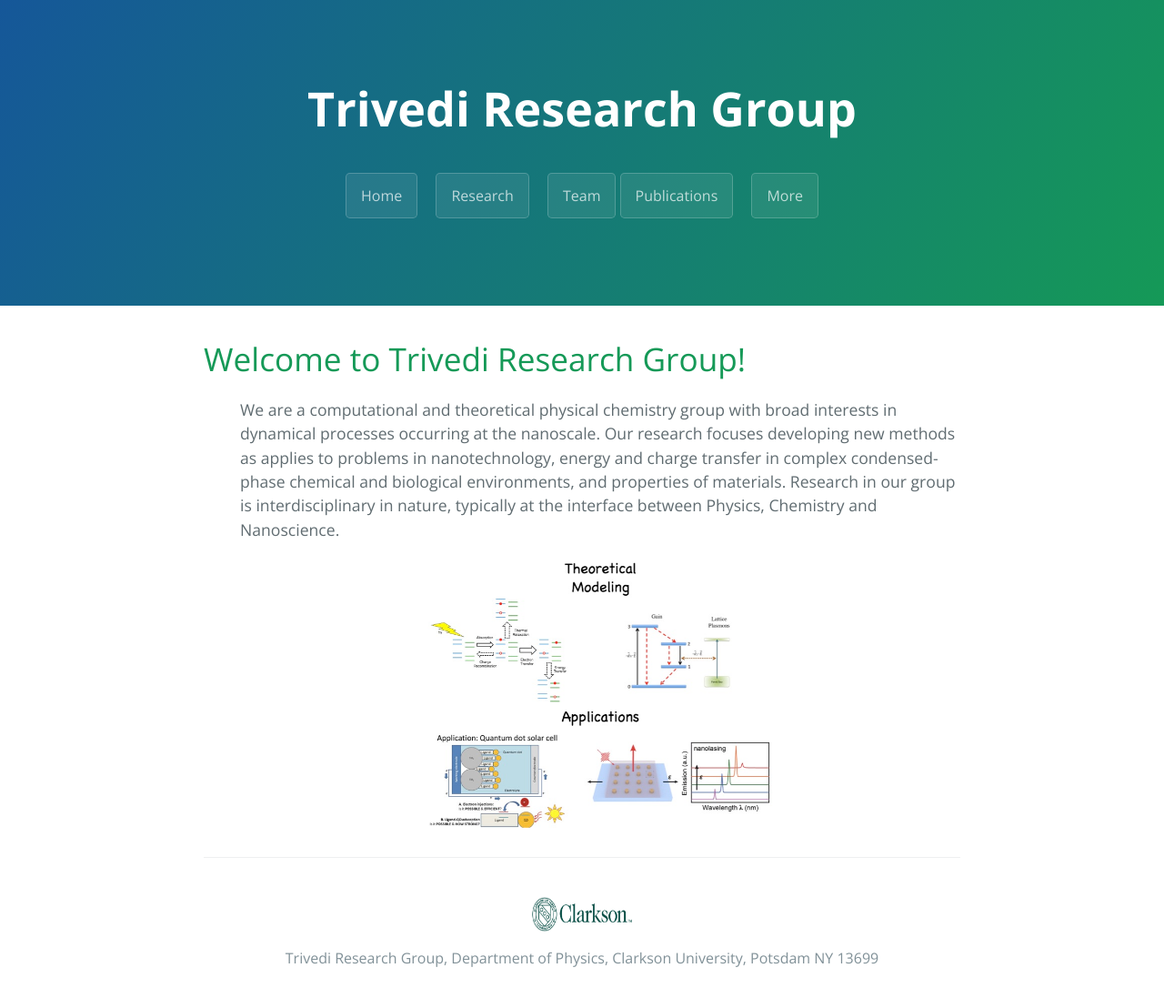
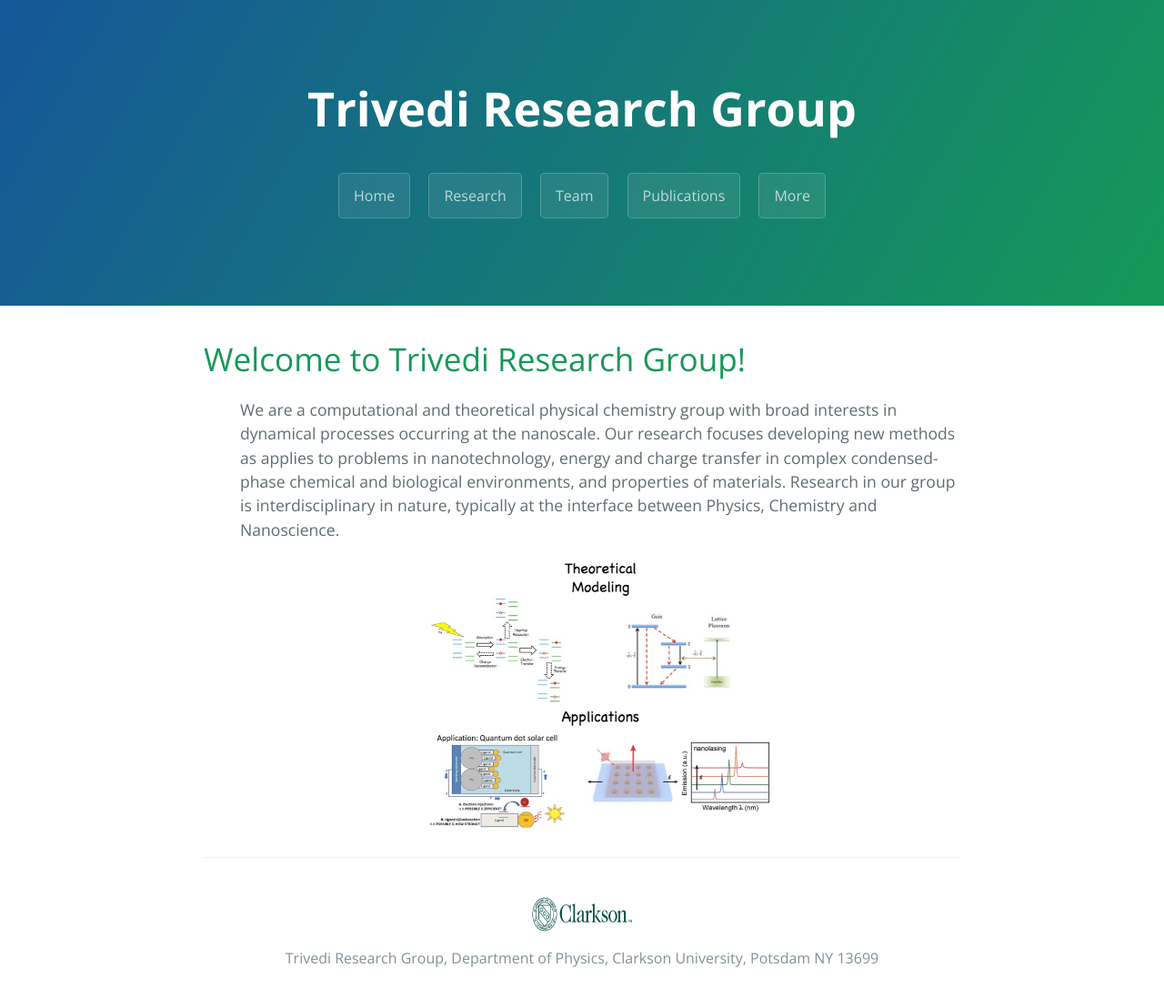
Before and after one commit to dharatrivedi/dharatrivedi.github.io, a Jekyll site: the page built from index.html, in a window 1280 px wide. Shown: the whole page at 91% size. Built offline with Jekyll 4.4.1, drawn with Linux system fonts in a browser that asks for light colours; the list of posts is cut into pages by our own code.

Commit message:
Update cayman.css

```diff
--- a/css/cayman.css
+++ b/css/cayman.css
@@ -140,6 +140,7 @@ a:hover { text-decoration: underline; }
 .dropdown:hover .dropdown-content {display: block;}
 .dropbtn + .dropdown { margin-left: 1rem; }
 .dropbtn + .dropbtn { margin-left: 1rem; }
+.dropdown + .dropbtn { margin-left: 1rem; }
 
 @media screen and (min-width: 64em) { .dropbtn { padding: 0.75rem 1rem; } }
 @media screen and (min-width: 42em) and (max-width: 64em) { .dropbtn { padding: 0.6rem 0.9rem; font-size: 0.9rem; } }
```
